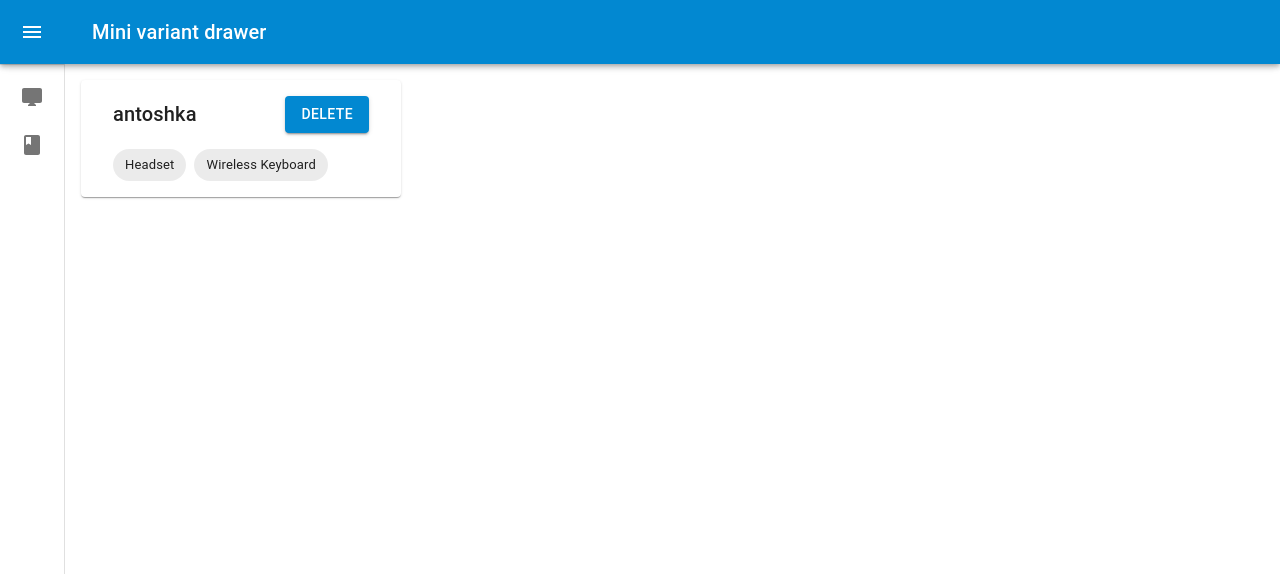
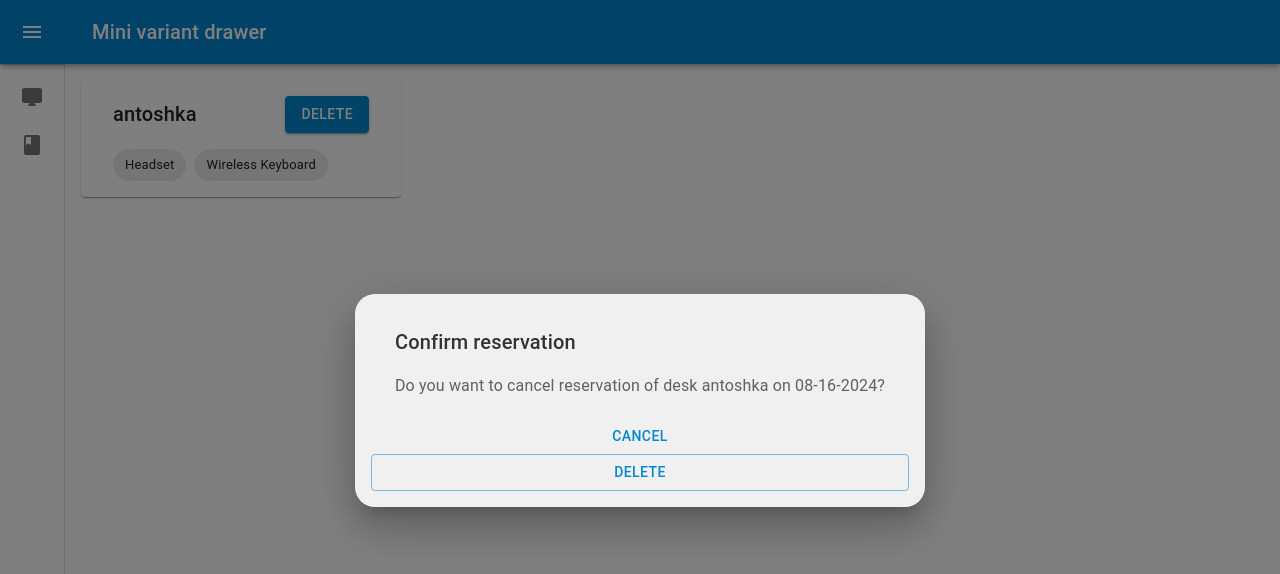
Before and after one commit to riabykhartem/bambooker, a React (Vite) app: page /reservations in a window 1280 px wide. Both pictures are taken after a click on the button "DELETE". Shown: the top 574 px of the page. Built offline with nearby package versions, Linux system fonts and the light colour scheme.

Commit message:
reservation dialog is working

```diff
--- a/src/features/desks/api/reservationsApi.tsx
+++ b/src/features/desks/api/reservationsApi.tsx
@@ -40,6 +40,7 @@ export const deleteReservation = (id: string) => {
 export const getReservations = () => {
   return new Promise((resolve) => {
     setTimeout(() => {
+      console.log('reservations requested');
       resolve(reservations);
     }, 500);
   });
--- /dev/null
+++ b/src/features/desks/components/DeleteReservationDialog.tsx
@@ -0,0 +1,64 @@
+import { Button, Dialog, DialogContent, DialogContentText, DialogTitle, styled } from '@mui/material';
+import { deleteReservation } from '../api/reservationsApi';
+import { useMutation } from '@tanstack/react-query';
+import { enqueueSnackbar } from 'notistack';
+import Reservation from '../../../models/reservations.model';
+
+export interface DeleteReservationDialogProps {
+  reservation: Reservation,
+  dialogIsOpen: boolean,
+  onClose: () => void,
+}
+
+const DialogStyled = styled(Dialog)(({ theme }) => ({
+  "& .MuiDialog-paper": {
+    backgroundColor: "#f0f0f0", // Custom background color
+    DisplaySettings: "flex",
+    color: "#333", // Custom text color
+    padding: theme.spacing(2), // Custom padding
+    borderRadius: "20px", // Custom border radius
+  },
+}));
+
+export function DeleteReservationDialog(props: DeleteReservationDialogProps) {
+
+  const reserveMutation = useMutation({
+    mutationFn: deleteReservation,
+    mutationKey: ['deleteReservation'],
+    onSuccess: () => {
+      console.log('resevation deleted');
+      enqueueSnackbar(`Reservation of the desk ${props.reservation.deskName} on ${props.reservation.date} has been deleted`, {
+        variant: 'success',
+        autoHideDuration: 3000
+      });
+    },
+
+    onError: () => {
+      enqueueSnackbar("OOps... cancellation has failed", {
+        variant: 'error',
+        autoHideDuration: 5000
+      });
+    },
+  });
+
+  const handleConfirmButton = async () => {
+    props.onClose();
+    reserveMutation.mutate(props.reservation.id);
+  };
+
+
+  return (
+    <DialogStyled onClose={props.onClose} open={props.dialogIsOpen}>
+      <DialogTitle>Confirm reservation</DialogTitle>
+      <DialogContent>
+        <DialogContentText>
+          {`Do you want to cancel reservation of desk ${props.reservation.deskName} on ${props.reservation.date.format("MM-DD-YYYY")}?`}
+        </DialogContentText>
+      </DialogContent>
+      <Button onClick={() => props.onClose()}>Cancel</Button>
+      <Button variant="outlined" onClick={handleConfirmButton} disabled={reserveMutation.isPending}>
+        Delete
+      </Button>
+    </DialogStyled>
+  );
+}
--- a/src/features/desks/components/ReservationCard.tsx
+++ b/src/features/desks/components/ReservationCard.tsx
@@ -5,9 +5,9 @@ import Box from "@mui/material/Box";
 import Typography from "@mui/material/Typography";
 import { FeatureChip } from "./FeatureChip";
 import { Button } from "@mui/material/";
-import { deleteReservation } from "../api/reservationsApi";
 
 type ReservationCardProps = Reservation & {
+  onDelete: (reservedDesk: Reservation) => void
 };
 
 const CardStyled = styled(Card)`
@@ -34,7 +34,7 @@ export const ReservationCard = (props: ReservationCardProps) => {
       <>
         <HeaderBox>
           <Typography variant="h6"> {props.deskName}</Typography>
-          <Button variant='contained' onClick={() => deleteReservation(props.id)}>delete</Button>
+          <Button variant='contained' onClick={() => props.onDelete(props)}>delete</Button>
         </HeaderBox>
       </>
       <FeaturesBox>
--- a/src/features/desks/components/ReservationList.tsx
+++ b/src/features/desks/components/ReservationList.tsx
@@ -3,28 +3,51 @@ import { getReservations } from "../api/reservationsApi";
 import { ReservationCard } from "./ReservationCard";
 import Reservation from "../../../models/reservations.model";
 import { List, ListItem } from "@mui/material";
+import { DeleteReservationDialog } from "./DeleteReservationDialog";
 
 export const ReservationList = () => {
   const [activeReservations, setActiveReservations] = useState<Reservation[]>([]);
+  const [selectedReservation, setSelectedRervation] = useState<Reservation | null>(null);
 
   useEffect(() => {
     getReservations()
       .then((res) => {
         setActiveReservations(res);
-      }).then(() => console.log(activeReservations));
+      });
 
   }, []);
+
+  const onDelete = (reservedDesk: Reservation) => {
+    setSelectedRervation(reservedDesk);
+  };
+
+  const onClose = () => {
+    setSelectedRervation(null);
+    getReservations()
+      .then((res) => {
+        setActiveReservations(res);
+      });
+  }
+
 
   return (<>
     <List>
       {
         activeReservations.map((r, index) => (
           <ListItem key={index}>
-            <ReservationCard {...r} />
+            <ReservationCard {...r} onDelete={() => onDelete(r)} />
           </ListItem>
         ))
       }
     </List>
+    {selectedReservation && (
+      <DeleteReservationDialog
+        reservation={selectedReservation}
+        dialogIsOpen={!!selectedReservation}
+        onClose={onClose}
+      ></DeleteReservationDialog>
+
+    )}
   </>
   );
 };
--- a/src/models/reservations.model.ts
+++ b/src/models/reservations.model.ts
@@ -5,6 +5,6 @@ export default interface Reservation {
   id: string;
   deskId: string;
   deskName: string;
-  date?: Dayjs;
+  date: Dayjs;
   deskFeatures: DeskFeature[];
 }
--- a/src/pages/ReservationsPage.tsx
+++ b/src/pages/ReservationsPage.tsx
@@ -1,4 +1,4 @@
-import { ReservationList } from "../features/desks/components/ReservationList"
+import { ReservationList } from "../features/desks/components/ReservationList";
 export const ReservationsPage = () => {
   return (<>
     <ReservationList />
```
